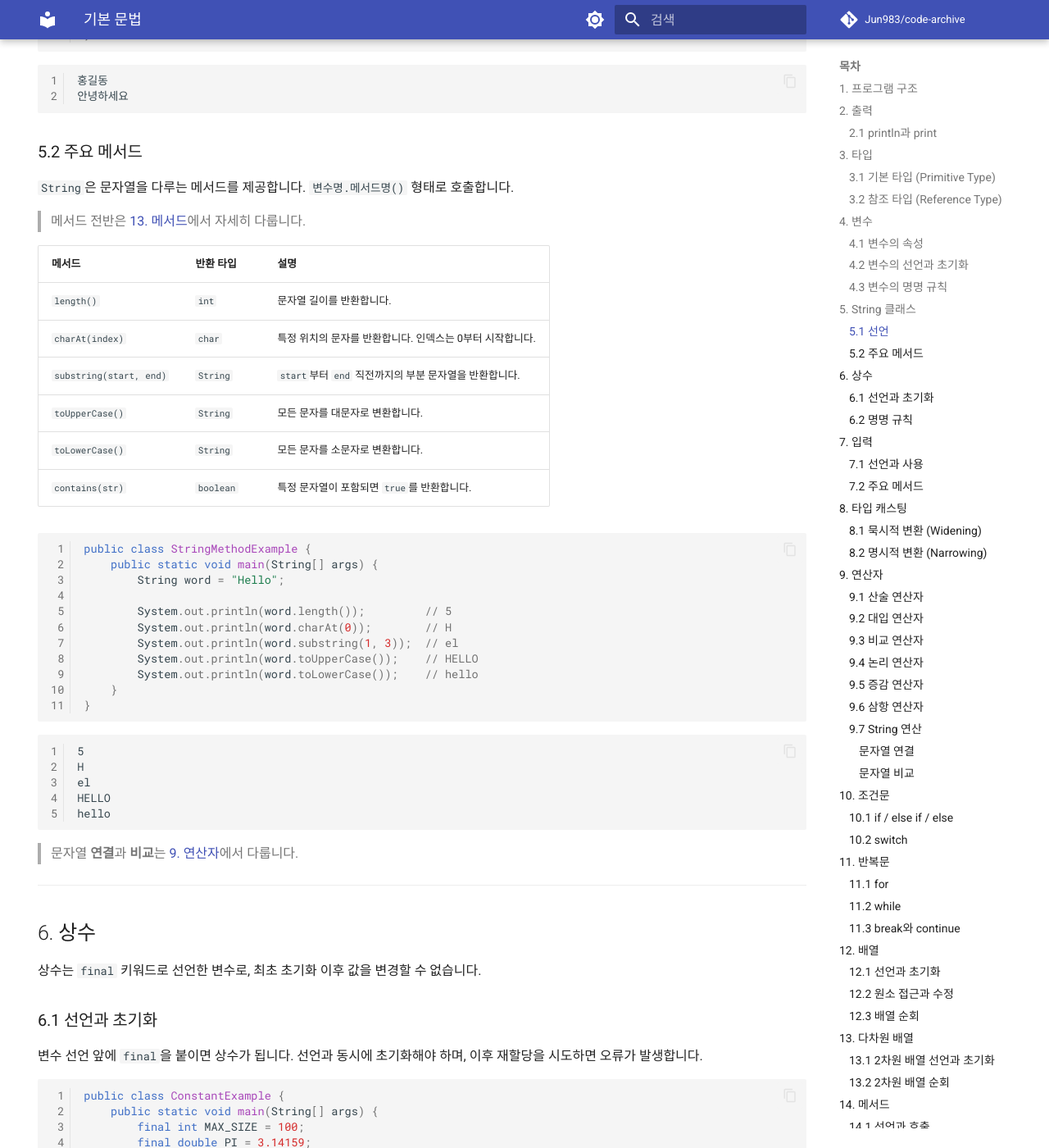
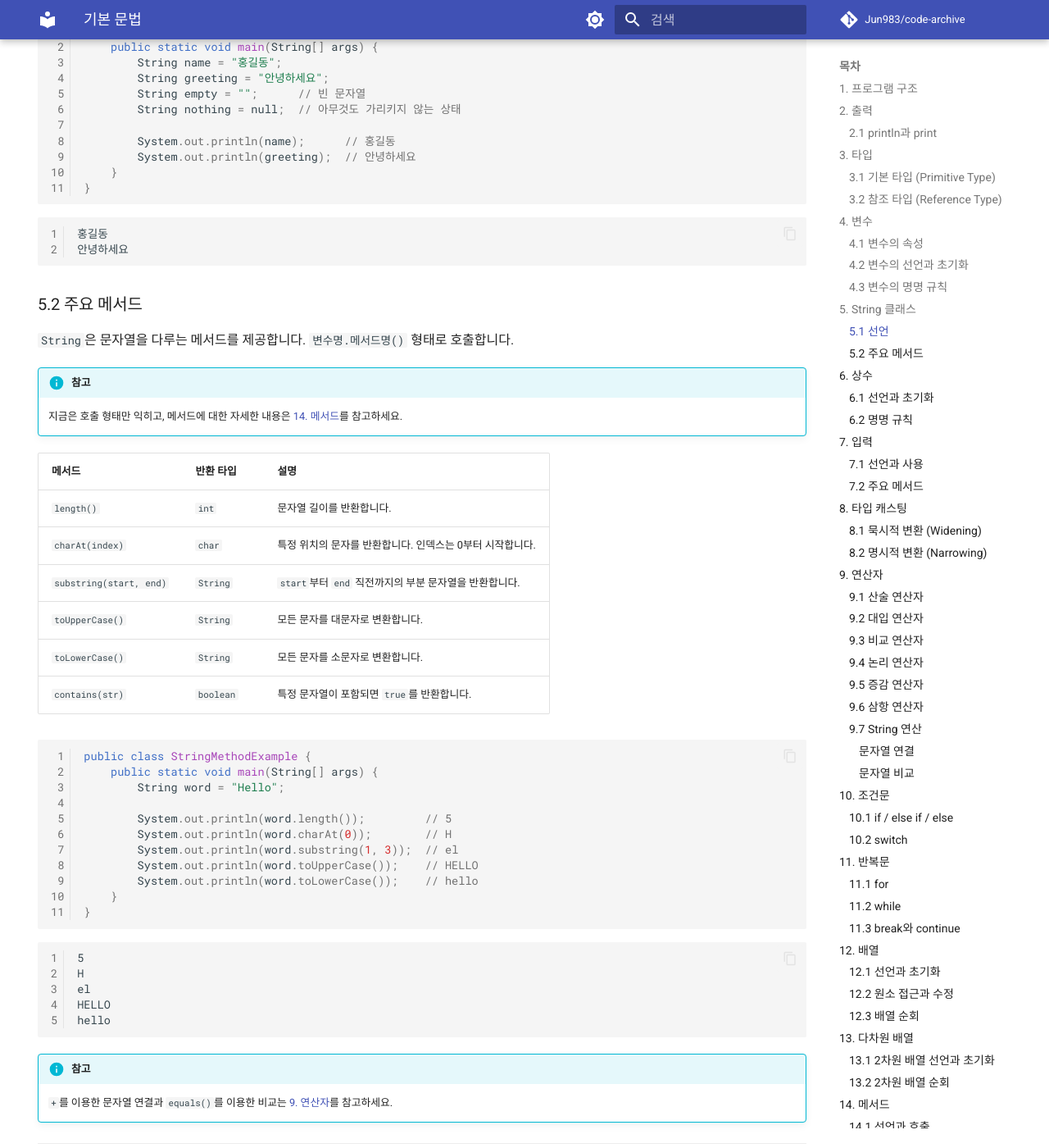
Before and after one commit to Jun983/code-archive, an MkDocs documentation site: the page built from docs/java/syntax.md, in a window 1280 px wide and 1400 px high, scrolled down 4689 px. Shown: the whole window at 82% size. Built offline with MkDocs 1.6.1 and Material for MkDocs 9.7.7, drawn with Linux system fonts in a browser that asks for light colours; comment, search, counter and statistics services are not loaded; some of the changed text lies outside the part shown.

Commit message:
docs(java): cross-reference 블록쿼트를 admonition으로 변환 및 링크 번호 수정
Co-Authored-By: Claude Sonnet 4.6 <noreply@anthropic.com>

````diff
--- a/docs/java/syntax.md
+++ b/docs/java/syntax.md
@@ -26,7 +26,8 @@ public class Hello {  // 클래스 이름은 파일명(Hello.java)과 반드시
 
 *지금은 `main` 메서드 안에 코드를 작성한다는 것만 기억하면 됩니다.*
 
-> 메서드 전반은 [13. 메서드](#13-메서드)에서 자세히 다룹니다.
+!!! info "참고"
+    자세한 내용은 [14. 메서드](#14-메서드)를 참고하세요.
 
 ---
 
@@ -97,7 +98,8 @@ true
 | **메모리** | 프로그램 실행 중 데이터를 저장하는 공간입니다. |
 | **`null`** | 아무것도 가리키지 않는 상태입니다. 기본 타입은 `null`을 가질 수 없습니다. |
 
-> 참조 타입 전반은 [클래스와 객체](class-object.md) 섹션에서 자세히 다룹니다.
+!!! info "참고"
+    객체를 직접 정의하고 생성하는 방법은 [클래스와 객체](class-object.md)를 참고하세요.
 
 ---
 
@@ -156,7 +158,8 @@ true
 
 코드에 직접 쓴 값(예: `30`, `3.14159`, `'A'`)을 **리터럴**이라고 합니다.
 
-> 값을 변수에 저장할 때 쓰는 `=`는 **대입 연산자**입니다. [9. 연산자](#9-연산자)에서 자세히 다룹니다.
+!!! info "참고"
+    선언한 변수로 값을 계산하고 조합하는 방법은 [9. 연산자](#9-연산자)를 참고하세요.
 
 ### 4.3 변수의 명명 규칙
 
@@ -212,7 +215,8 @@ public class StringDeclareExample {
 
 `String`은 문자열을 다루는 메서드를 제공합니다. `변수명.메서드명()` 형태로 호출합니다.
 
-> 메서드 전반은 [13. 메서드](#13-메서드)에서 자세히 다룹니다.
+!!! info "참고"
+    지금은 호출 형태만 익히고, 메서드에 대한 자세한 내용은 [14. 메서드](#14-메서드)를 참고하세요.
 
 | 메서드 | 반환 타입 | 설명 |
 |--------|-----------|------|
@@ -245,7 +249,8 @@ HELLO
 hello
 ```
 
-> 문자열 **연결**과 **비교**는 [9. 연산자](#9-연산자)에서 다룹니다.
+!!! info "참고"
+    `+`를 이용한 문자열 연결과 `equals()`를 이용한 비교는 [9. 연산자](#9-연산자)를 참고하세요.
 
 ---
 
@@ -277,7 +282,8 @@ public class ConstantExample {
 MyApp
 ```
 
-> 클래스 전체에서 공유하는 상수(`static final`)는 [클래스와 객체](class-object.md)에서 다룹니다.
+!!! info "참고"
+    `static final`을 사용한 클래스 범위 상수는 [클래스와 객체](class-object.md)를 참고하세요.
 
 ### 6.2 명명 규칙
 
@@ -338,7 +344,8 @@ public class InputExample {
 
 `Scanner`는 입력을 읽는 메서드를 제공합니다. `변수명.메서드명()` 형태로 호출합니다.
 
-> 메서드 전반은 [13. 메서드](#13-메서드)에서 자세히 다룹니다.
+!!! info "참고"
+    지금은 호출 형태만 익히고, 메서드에 대한 자세한 내용은 [14. 메서드](#14-메서드)를 참고하세요.
 
 | 메서드 | 반환 타입 | 설명 |
 |--------|-----------|------|
@@ -1057,7 +1064,8 @@ public class MethodExample {
 안녕하세요!
 ```
 
-> `main`과 같은 클래스에서 객체 없이 직접 호출하려면 `static`이어야 합니다. `static`의 의미는 [클래스와 객체](class-object.md) 섹션에서 자세히 설명합니다.
+!!! info "참고"
+    `main`과 같은 클래스에서 객체 없이 직접 호출하려면 `static`이어야 합니다. 자세한 내용은 [클래스와 객체](class-object.md)를 참고하세요.
 
 ### 14.2 매개변수
 
````
